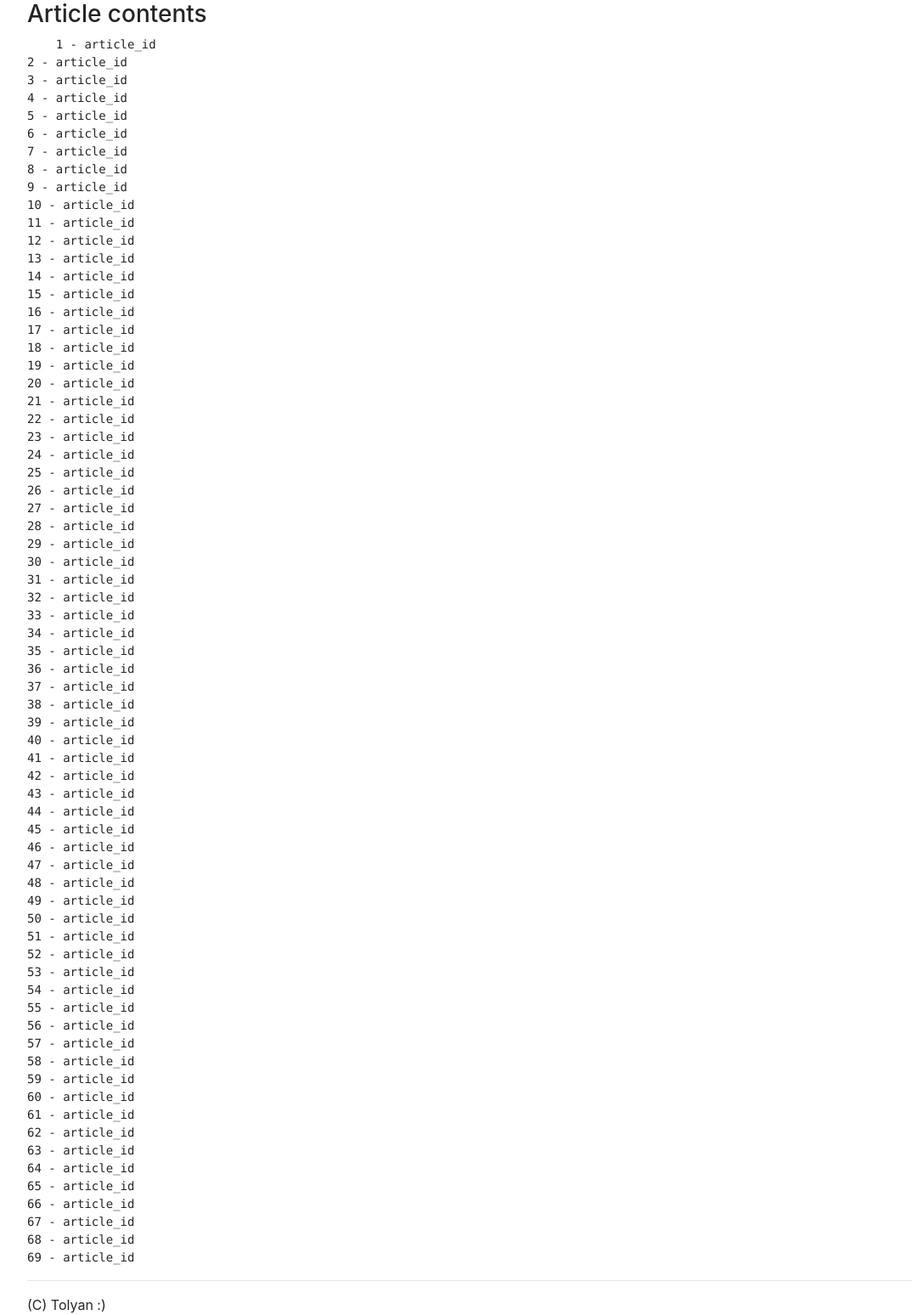
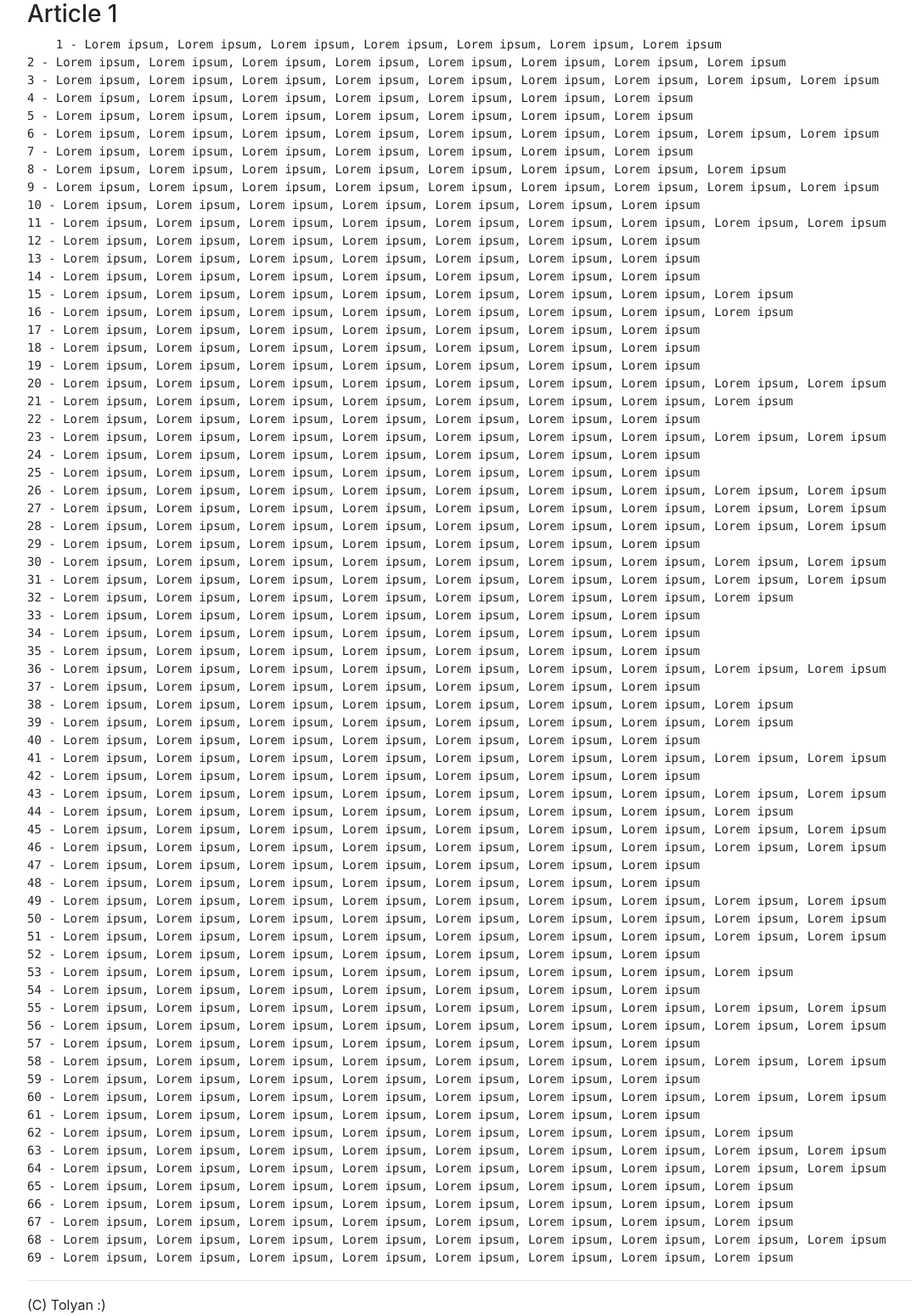
Before and after one commit to tol2000/python_learning_5_django, a Django app: page /homepage/articles/1 in a window 1280 px wide. Shown: the part 56-1604 px from the top of the page at 85% size, without its empty margins (53-1127 px from the left). Run offline with Django 3.2, Linux system fonts and the light colour scheme; some libraries are stand-ins or nearby versions.

Commit message:
lesson 6 up to class-based views

```diff
--- a/homepage/templates/homepage/article.html
+++ b/homepage/templates/homepage/article.html
@@ -5,7 +5,7 @@ Article {{ article_id }}
 {% endblock %}
 
 {% block body %}
-<h3>Article contents</h3>
+<h3>Article {{ article_id }}</h3>
 
 <pre>
     {{ article_text }}
--- a/homepage/urls.py
+++ b/homepage/urls.py
@@ -1,10 +1,11 @@
-from django.urls import path, include
+from django.urls import path
+from django.views.generic import TemplateView
 from . import views
 
 app_name = 'homepage'
 
 urlpatterns = [
-    path('', views.index_page, name='index'),
+    path('', TemplateView.as_view(template_name='homepage/index.html'), name='index'),
     path('articles/', views.articles, name='articles'),
-    path('articles/<str:article_id>', views.article, name='articles')
+    path('articles/<str:article_id>', views.ArticleView.as_view(), name='articles')
 ]
--- a/homepage/views.py
+++ b/homepage/views.py
@@ -1,25 +1,37 @@
 import random
 
+from django.http import HttpRequest
 from django.shortcuts import render
-from django.http import HttpRequest
 from django.views.decorators.http import require_GET
 from datetime import datetime, timedelta
 
+from django.views.generic import TemplateView
 
-def index_page(request: HttpRequest):
-    date_now = datetime.today()
-    cookie_last_visit_name = 'last_visit'
-    # last_visit = request.get_signed_cookie(cookie_last_visit_name, None)
-    response = render(request, 'homepage/index.html')
-    response.set_cookie(cookie_last_visit_name, date_now)
-    return response
+
+class ArticleView(TemplateView):
+    template_name = 'homepage/article.html'
+
+    def get_context_data(self, **kwargs):
+        context = super().get_context_data(**kwargs)
+        args = {
+            'article_id': kwargs['article_id'],
+            'article_text':
+                '\n'.join(
+                    [
+                        f'{x} - {", ".join(["Lorem ipsum" for y in range(1, random.randint(8, 10))])}'
+                        for x in range(1, random.randint(50, 100))
+                    ]
+                )
+        }
+        context.update(args)
+        return context
 
 
 @require_GET
 def articles(request: HttpRequest):
     date_now = datetime.today()
     articles_list = [
-        (x.year, x.month, x.day, x.hour, x.minute) for x in [date_now - timedelta(days=x) for x in range(35)]
+        (x.year, x.month, x.day, x.hour, x.minute, x.second) for x in [date_now - timedelta(days=x) for x in range(35)]
     ]
     args = {
         'articles': articles_list,
@@ -27,12 +39,3 @@ def articles(request: HttpRequest):
             f'{request.method} to host {request.get_host()}'
     }
     return render(request, 'homepage/articles.html', args)
-
-
-@require_GET
-def article(request: HttpRequest, article_id):
-    args = {
-        'article_id': article_id,
-        'article_text': '\n'.join([f'{x} - article_id' for x in range(1, random.randint(50, 100))])
-    }
-    return render(request, 'homepage/article.html', args)
```
Also changed, not shown: homepage/templates/homepage/articles.html (+5 -2 lines).
